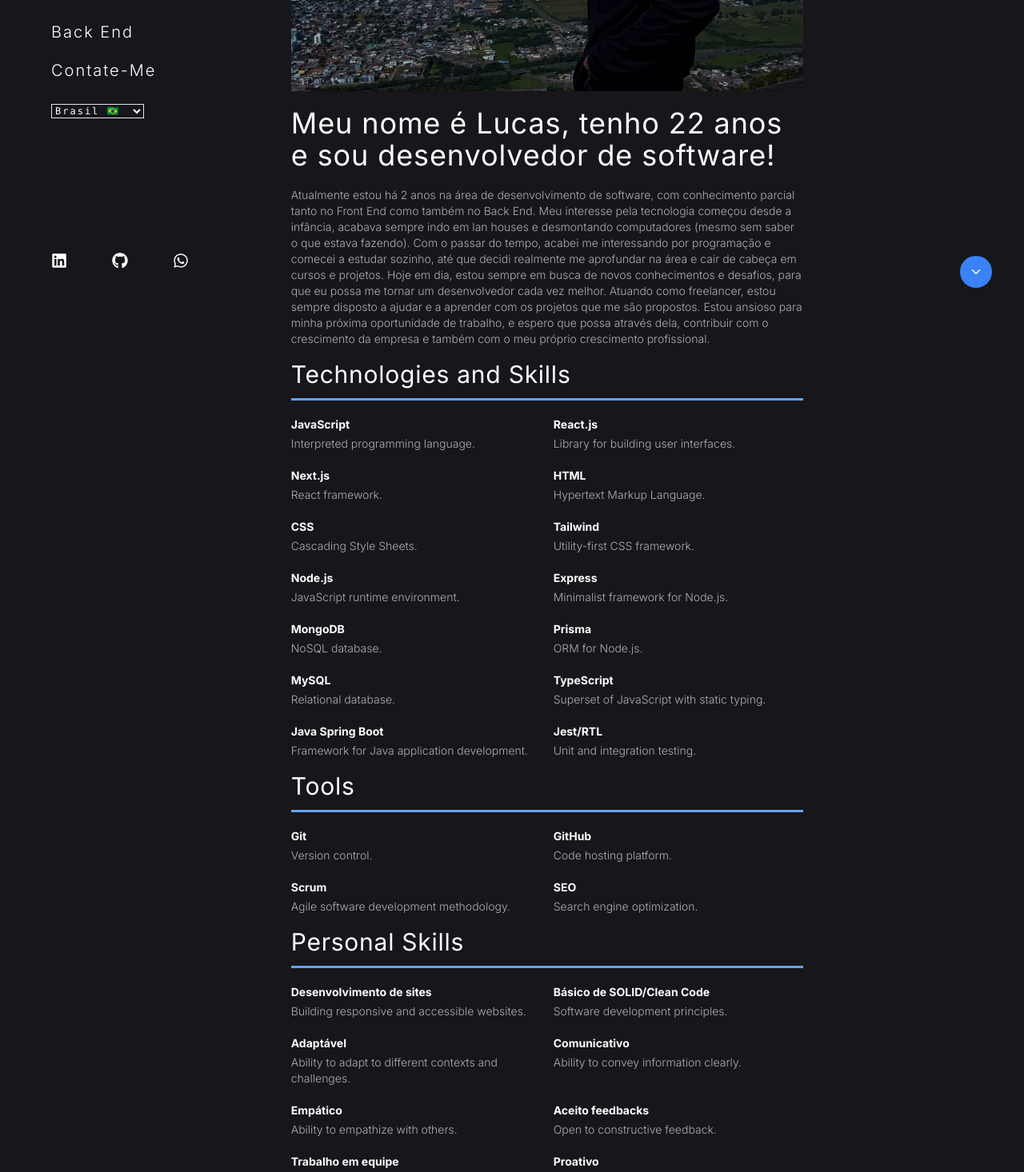
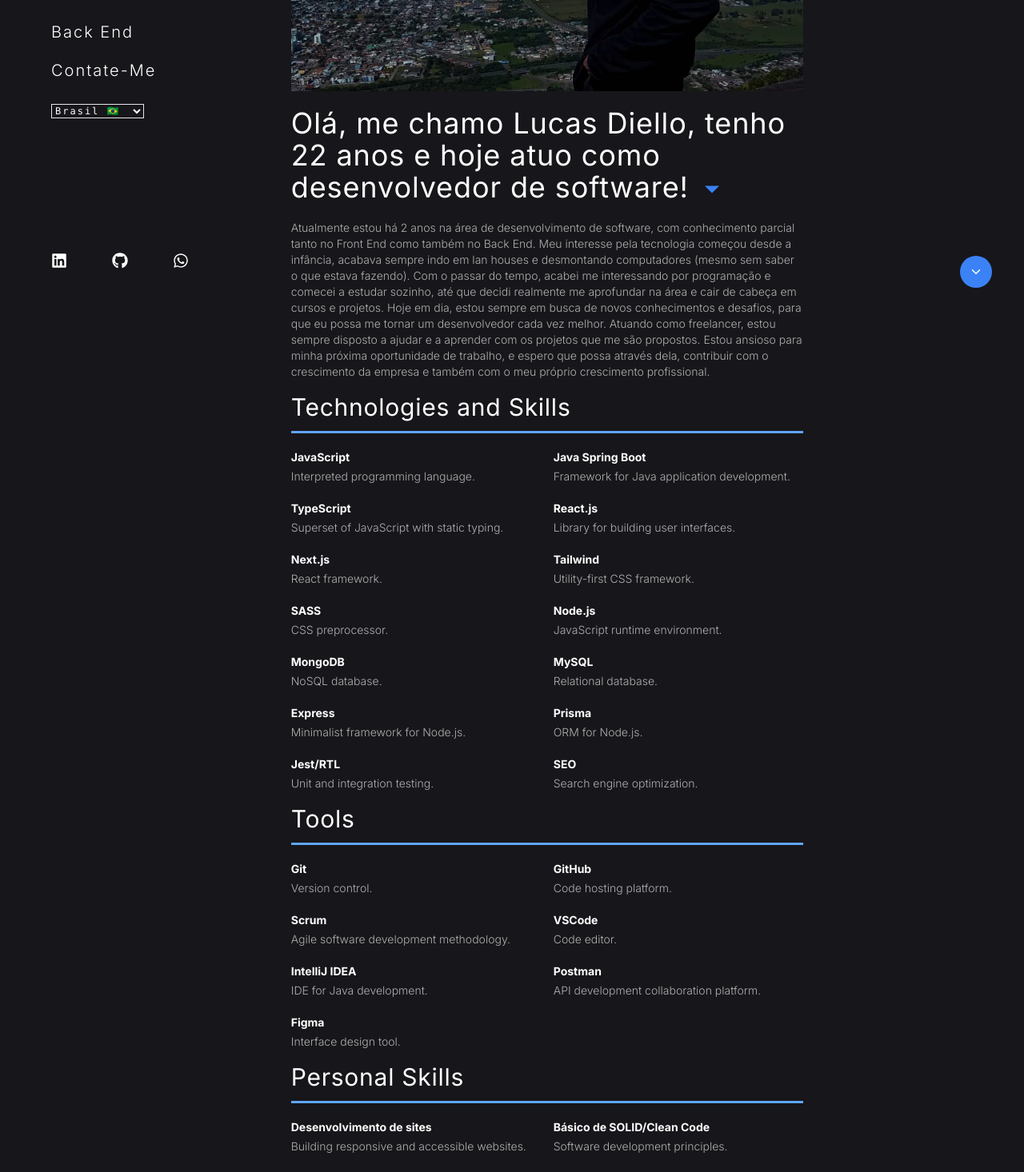
Before and after one commit to LucasDiello/portfolio-Next.js, a Next.js app: page /en/about in a window 1280 px wide. Shown: the part 400-1866 px from the top of the page at 80% size. Built offline with nearby package versions, Linux system fonts and the light colour scheme.

Commit message:
fix text in en & pt

```diff
--- a/src/app/[lang]/about/page.tsx
+++ b/src/app/[lang]/about/page.tsx
@@ -6,6 +6,7 @@
 import toast from 'react-hot-toast';
 import emailjs from '@emailjs/browser';
 import { useDictionary } from '@/app/context/DictionaryContext';
+import { IoMdArrowDropdown } from 'react-icons/io';
 
 const page = () => {
   const [email, setEmail] = useState("");
@@ -121,29 +122,32 @@
       titleEn: "Technologies and Skills",
       items: [
         { name: "JavaScript", description: "Linguagem de programação interpretada.", descriptionEN: "Interpreted programming language." },
+        { name: "Java Spring Boot", description: "Framework para desenvolvimento em Java.", descriptionEN: "Framework for Java application development." },
+        { name: "TypeScript", description: "Superset de JavaScript com tipagem estática.", descriptionEN: "Superset of JavaScript with static typing." },
         { name: "React.js", description: "Biblioteca para construção de interfaces de usuário.", descriptionEN: "Library for building user interfaces." },
         { name: "Next.js", description: "Framework de React.", descriptionEN: "React framework." },
-        { name: "HTML", description: "Linguagem de marcação de hipertexto.", descriptionEN: "Hypertext Markup Language." },
-        { name: "CSS", description: "Folhas de estilo em cascata.", descriptionEN: "Cascading Style Sheets." },
         { name: "Tailwind", description: "Framework CSS utilitário.", descriptionEN: "Utility-first CSS framework." },
+        { name: "SASS", description: "Pré-processador CSS.", descriptionEN: "CSS preprocessor." },
         { name: "Node.js", description: "Ambiente de execução JavaScript.", descriptionEN: "JavaScript runtime environment." },
-        { name: "Express", description: "Framework minimalista para Node.js.", descriptionEN: "Minimalist framework for Node.js." },
         { name: "MongoDB", description: "Banco de dados NoSQL.", descriptionEN: "NoSQL database." },
+        { name: "MySQL", description: "Banco de dados relacional.", descriptionEN: "Relational database." },
+        { name: "Express", description: "Framework para API em Node.js.", descriptionEN: "Minimalist framework for Node.js." },
         { name: "Prisma", description: "ORM para Node.js.", descriptionEN: "ORM for Node.js." },
-        { name: "MySQL", description: "Banco de dados relacional.", descriptionEN: "Relational database." },
-        { name: "TypeScript", description: "Superset de JavaScript com tipagem estática.", descriptionEN: "Superset of JavaScript with static typing." },
-        { name: "Java Spring Boot", description: "Framework para desenvolvimento de aplicações em Java.", descriptionEN: "Framework for Java application development." },
         { name: "Jest/RTL", description: "Testes unitários e de integração.", descriptionEN: "Unit and integration testing." },
+        { name: "SEO", description: "Otimização de mecanismos de busca.", descriptionEN: "Search engine optimization." },
       ],
     },
     {
-      title: "Ferramentas",
+      title: "Ferramentas e Metodologias",
       titleEn: "Tools",
       items: [
         { name: "Git", description: "Controle de versão.", descriptionEN: "Version control." },
         { name: "GitHub", description: "Plataforma de hospedagem de código.", descriptionEN: "Code hosting platform." },
         { name: "Scrum", description: "Metodologia ágil para desenvolvimento de software.", descriptionEN: "Agile software development methodology." },
-        { name: "SEO", description: "Otimização de mecanismos de busca.", descriptionEN: "Search engine optimization." },
+        { name: "VSCode", description: "Editor de código.", descriptionEN: "Code editor." },
+        { name: "IntelliJ IDEA", description: "IDE para desenvolvimento Java.", descriptionEN: "IDE for Java development." },
+        { name: "Postman", description: "Plataforma para testes de API.", descriptionEN: "API development collaboration platform." },
+        { name: "Figma", description: "Ferramenta de design de interfaces.", descriptionEN: "Interface design tool." },
       ],
     },
     {
@@ -152,7 +156,7 @@
       items: [
         { name: "Desenvolvimento de sites", description: "Construção de sites responsivos e acessíveis.", descriptionEN: "Building responsive and accessible websites." },
         { name: "Básico de SOLID/Clean Code", description: "Princípios de desenvolvimento de software.", descriptionEN: "Software development principles." },
-        { name: "Adaptável", description: "Capacidade de se ajustar a diferentes contextos e desafios.", descriptionEN: "Ability to adapt to different contexts and challenges." },
+        { name: "Adaptável", description: "Capacidade de se ajustar a diferentes contextos.", descriptionEN: "Ability to adapt to different contexts and challenges." },
         { name: "Comunicativo", description: "Habilidade de transmitir informações de forma clara.", descriptionEN: "Ability to convey information clearly." },
         { name: "Empático", description: "Capacidade de se colocar no lugar dos outros.", descriptionEN: "Ability to empathize with others." },
         { name: "Aceito feedbacks", description: "Aberto a críticas construtivas.", descriptionEN: "Open to constructive feedback." },
@@ -166,7 +170,7 @@
       items: [
         {
           name: "Desenvolvedor Full Stack",
-          description: "Freelancer",
+          description: "Freelancer (08/2023 - Atual)",
           descriptionEN: "Freelancer",
           subItems: [
             { name: "Desenvolvimento de ERP com equipe metodologia ágil scrum", nameEn: "ERP development with an agile scrum team." },
@@ -224,7 +228,7 @@
       </div>
       <div className="mt-5">
         <h1 className={`font-oswald text-4xl tracking-wide text-white`}>
-        {translation.about_me_description2}
+        {translation.about_me_description2} <IoMdArrowDropdown className="inline-block text-blue-500" />
         </h1>
         <p className="mt-5 text-sm font-light text-[#B0B0B0]">
          {translation.about_me_text1}
@@ -242,7 +246,7 @@
                 <p>{lang === "pt-BR" ? item.description : item.descriptionEN}</p>
                 {item.subItems && (
                   <ul>
-                    {item.subItems.map((subItem) => (
+                    {item.subItems.map((subItem,index) => (
                       <li key={subItem.name} className='w-[300px] md:w-[600px]'>
                         <h3 className="pb-1 pt-1">{lang === 'pt-BR' ? subItem.name : subItem.nameEn} </h3>
                       </li>
--- a/src/dictionaries/default-language-collections/default-en-US.ts
+++ b/src/dictionaries/default-language-collections/default-en-US.ts
@@ -34,7 +34,7 @@
     "project_id_6": "Any questions!",
     "project_text": "If you have any questions or want to know more about the project, contact me by my email: ",
     "project_text2": "If you want to access the application",
-    "about_me_description2": "My name is Lucas, I am 22 years old and a software developer!",
+    "about_me_description2": "Hello, My name is Lucas Diello, I am 22 years old and today I work as a software developer!",
     "about_me_text1": "I am currently 2 years in the software development area, with partial knowledge in both Front End and Back End. My interest in technology began since childhood, I always ended up going to lan houses and disassembling computers (even without knowing what I was doing). Over time, I became interested in programming and started studying on my own, until I decided to really delve into the area and dive headfirst into courses and projects. Nowadays, I am always looking for new knowledge and challenges, so that I can become a better developer. Acting as a freelancer, I am always willing to help and learn from the projects that are proposed to me. I am looking forward to my next job opportunity, and I hope that through it, I can contribute to the growth of the company and also to my own professional growth.",
     }
 };
--- a/src/dictionaries/default-language-collections/default-pt-BR.ts
+++ b/src/dictionaries/default-language-collections/default-pt-BR.ts
@@ -34,7 +34,7 @@
     "project_id_6": "Caso alguma Duvida!",
     "project_text": "Caso tenha alguma dúvida ou queira saber mais sobre o projeto, entre em contato comigo pelo meu e-mail: ",
     "project_text2": "Caso queira acessar a aplicação, acesse o",
-    "about_me_description2": "Meu nome é Lucas, tenho 22 anos e sou desenvolvedor de software!",
+    "about_me_description2": "Olá, me chamo Lucas Diello, tenho 22 anos e hoje atuo como desenvolvedor de software!",
     "about_me_text1": "Atualmente estou há 2 anos na área de desenvolvimento de software, com conhecimento parcial tanto no Front End como também no Back End. Meu interesse pela tecnologia começou desde a infância, acabava sempre indo em lan houses e desmontando computadores (mesmo sem saber o que estava fazendo). Com o passar do tempo, acabei me interessando por programação e comecei a estudar sozinho, até que decidi realmente me aprofundar na área e cair de cabeça em cursos e projetos. Hoje em dia, estou sempre em busca de novos conhecimentos e desafios, para que eu possa me tornar um desenvolvedor cada vez melhor. Atuando como freelancer, estou sempre disposto a ajudar e a aprender com os projetos que me são propostos. Estou ansioso para minha próxima oportunidade de trabalho, e espero que possa através dela, contribuir com o crescimento da empresa e também com o meu próprio crescimento profissional.",
 
   }
--- a/src/utils/index.ts
+++ b/src/utils/index.ts
@@ -561,13 +561,13 @@
 export const projectsBackEnd : ProjectBackEnd[] = [
     {
       "title": "D&D Game",
-      "description": "api REST para um jogo de RPG de mesa. Utilizando o paradigma de programação orientada a objetos, foi possível criar um sistema de personagens, itens, monstros e magias.",
+      "description": "api REST para um jogo de RPG de mesa. Utilizando o paradigma de programação orientada a objetos com typescript, foi possível criar um sistema de personagens, itens, monstros e magias.",
       "github": "https://github.com/LucasDiello/trybers-and-dragons",
       "descriptionEn":"api REST for a tabletop RPG game. Using the object-oriented programming paradigm, it was possible to create a system of characters, items, monsters and spells."
     },
     {
       "title": "Store Manager",
-      "description": "Esta é uma api REST desenvolvida para gerenciar operações em um sistema de estoque e sales, utilizando o banco de dados MySQL para a gestão de dados.",
+      "description": "Esta é uma api REST desenvolvida para gerenciar operações em um sistema de estoque e vendas, utilizando o banco de dados MySQL para a gestão de dados.",
       "github": "https://github.com/LucasDiello/store-manager",
       "descriptionEn":"This is a RESTful API developed to manage operations in a stock and sales system, using the MySQL database to manage data."
     },
```
